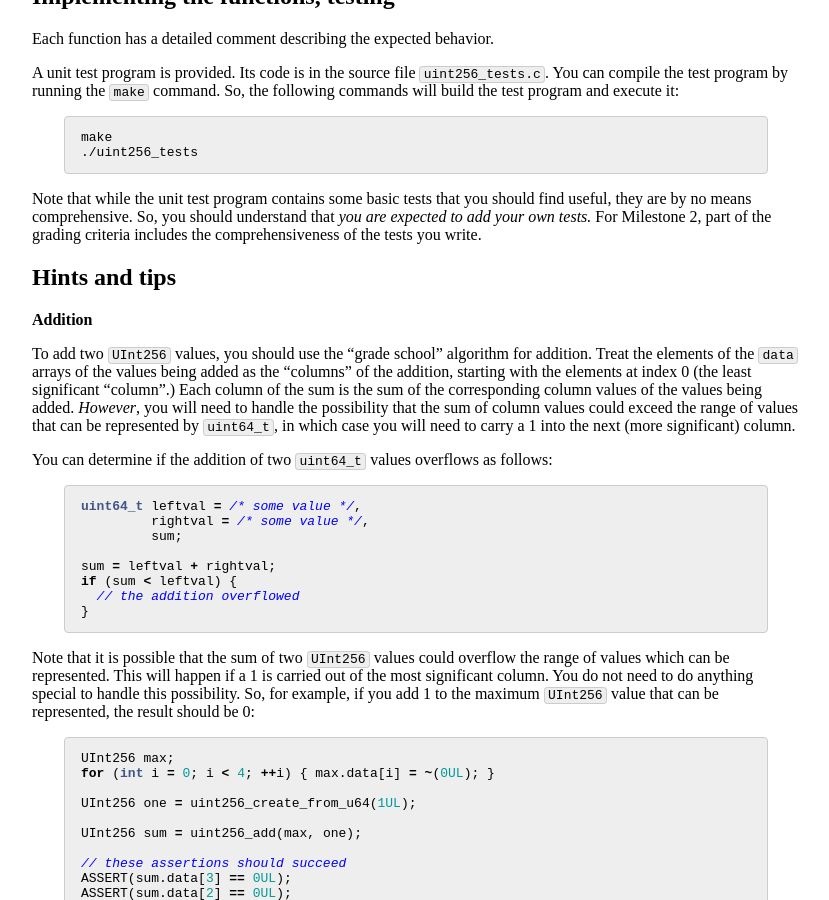
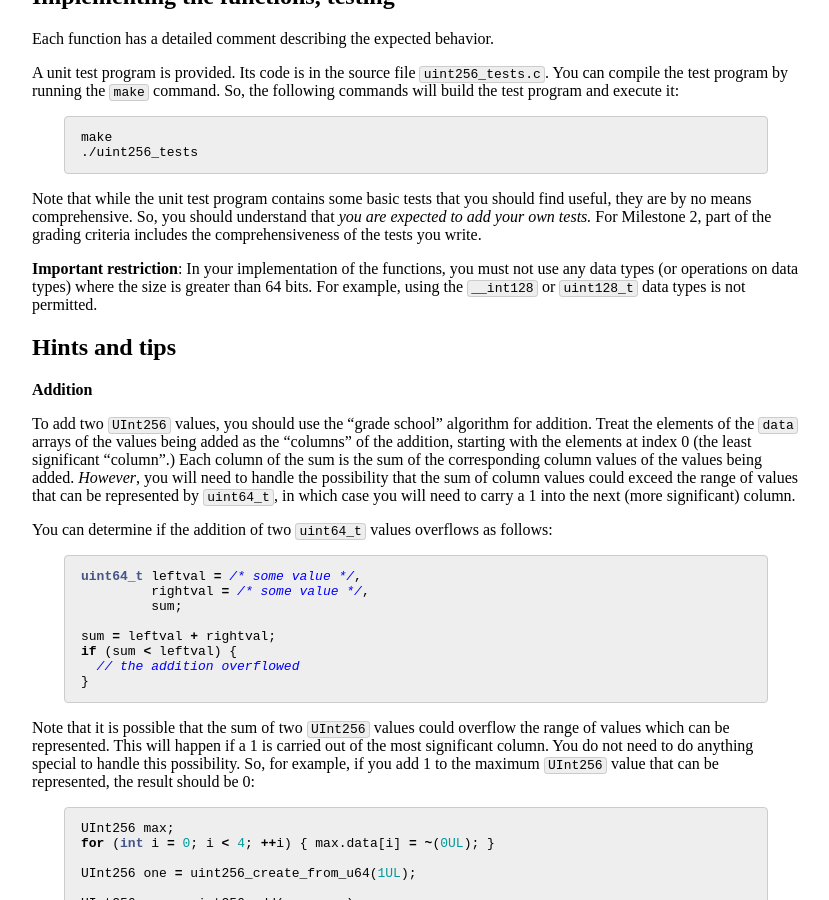
Before and after one commit to jhucsf/spring2023, a Jekyll site: the page built from assign/assign01.md, in a window 1280 px wide and 900 px high, scrolled down 1622 px. Shown: the whole window, without its empty margins (224-1053 px from the left). Built offline with Jekyll 4.4.1, drawn with Linux system fonts in a browser that asks for light colours; formulas are drawn with MathJax 3.

Commit message:
added a note about not using >64 bit operations

```diff
--- a/assign/assign01.md
+++ b/assign/assign01.md
@@ -105,6 +105,11 @@ Note that while the unit test program contains some basic tests that you should
 find useful, they are by no means comprehensive. So, you should understand
 that *you are expected to add your own tests.*  For Milestone 2, part of the
 grading criteria includes the comprehensiveness of the tests you write.
+
+**Important restriction**: In your implementation of the functions,
+you must not use any data types (or operations on data types)
+where the size is greater than 64 bits. For example, using the
+`__int128` or `uint128_t` data types is not permitted.
 
 ## Hints and tips
 
```
